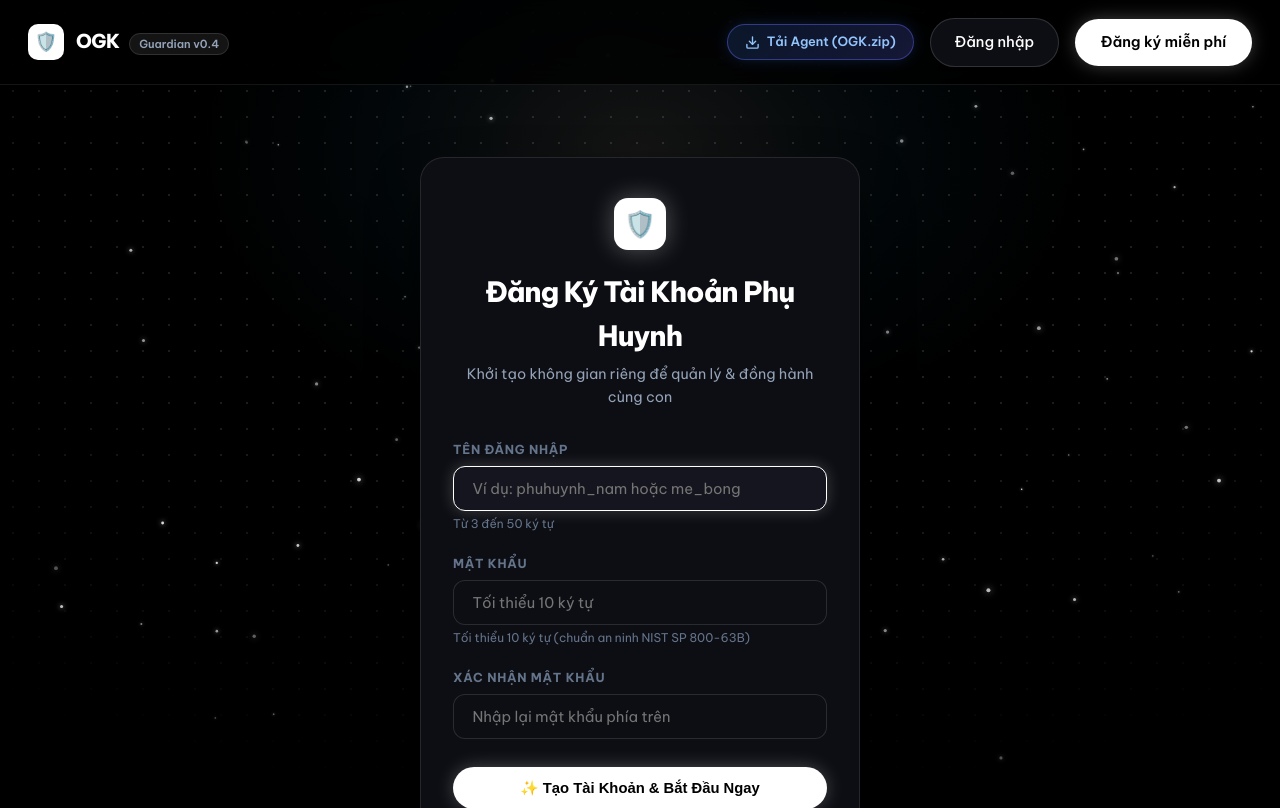
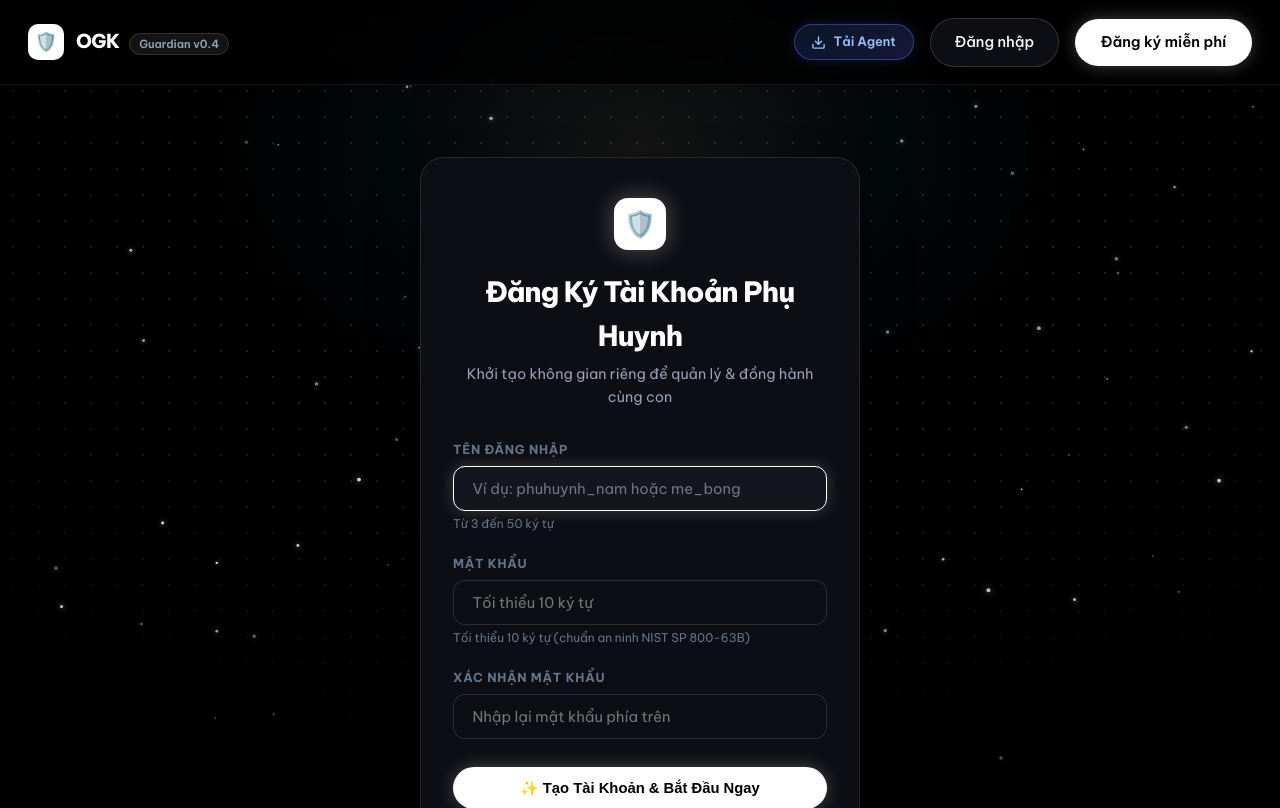
Before and after one commit to ayaflo/QuanLyMayTinh, a FastAPI app: page /register in a window 1280 px wide. Shown: the top 808 px of the page. Run offline with FastAPI, Linux system fonts and the light colour scheme.

Commit message:
Update download link text for Agent

```diff
--- a/dashboard/templates/base.html
+++ b/dashboard/templates/base.html
@@ -1001,7 +1001,7 @@
                             <polyline points="7 10 12 15 17 10"></polyline>
                             <line x1="12" y1="15" x2="12" y2="3"></line>
                         </svg>
-                        <span>Tải Agent (OGK.zip)</span>
+                        <span>Tải Agent</span>
                     </a>
 
                     {% if parent %}
```
